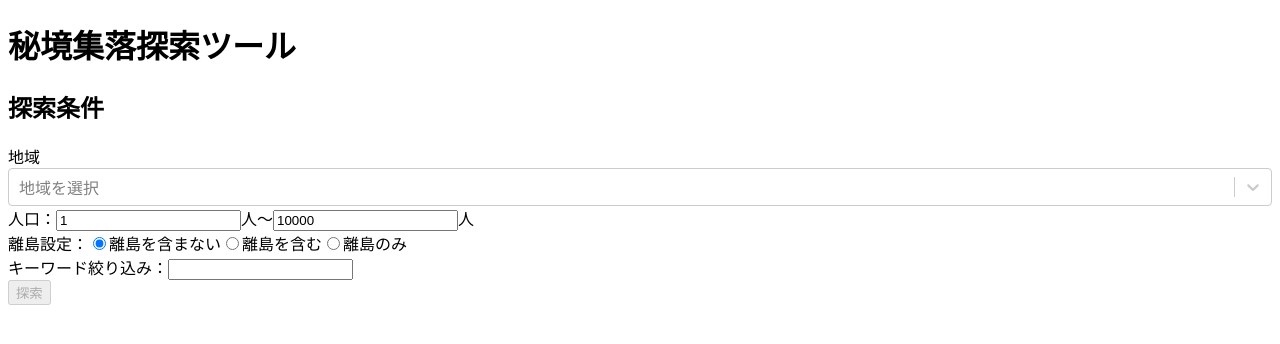
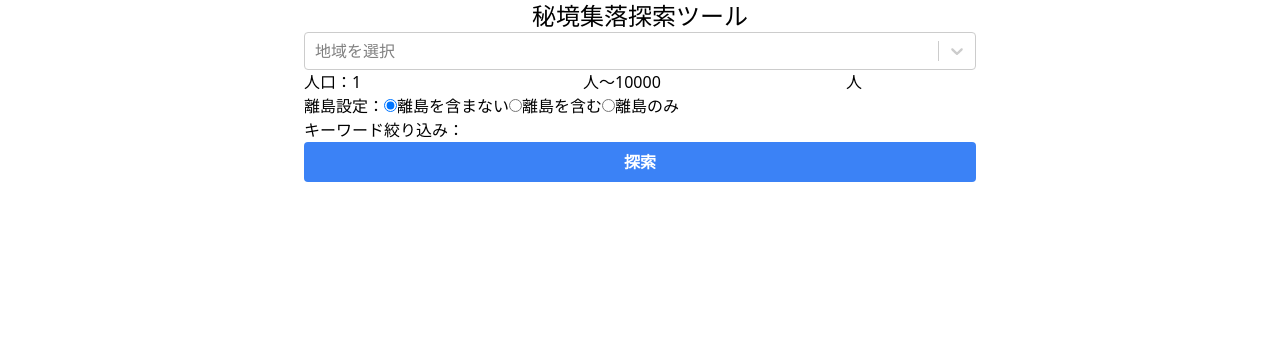
Before and after one commit to ogawa-tomo/search-isolated-villages-2-front, a Next.js app: page / in a window 1280 px wide. Shown: the top 344 px of the page. Built offline with nearby package versions, Linux system fonts and the light colour scheme.

Commit message:
taiwindcssの導入

```diff
--- a/package.json
+++ b/package.json
@@ -8,6 +8,9 @@
   "devDependencies": {
     "@types/node": "20.5.0",
     "@types/react": "18.2.20",
+    "autoprefixer": "^10.4.15",
+    "postcss": "^8.4.29",
+    "tailwindcss": "^3.3.3",
     "typescript": "5.1.6"
   },
   "dependencies": {
--- /dev/null
+++ b/postcss.config.js
@@ -0,0 +1,6 @@
+module.exports = {
+  plugins: {
+    tailwindcss: {},
+    autoprefixer: {},
+  },
+}
--- /dev/null
+++ b/src/app/globals.css
@@ -0,0 +1,3 @@
+@tailwind base;
+@tailwind components;
+@tailwind utilities;
--- a/src/app/layout.tsx
+++ b/src/app/layout.tsx
@@ -1,3 +1,5 @@
+import './globals.css';
+
 export default function RootLayout({
   children,
 }: {
@@ -5,7 +7,11 @@ export default function RootLayout({
 }) {
   return (
     <html lang="en">
-      <body>{children}</body>
+      <body>
+        <div className='mx-auto max-w-2xl'>
+          {children}
+        </div>
+      </body>
     </html>
   )
 }
--- a/src/app/page.tsx
+++ b/src/app/page.tsx
@@ -3,7 +3,7 @@ import VillageSearchForm from "@/components/VillageSearchForm";
 export default function Page() {
   return (
     <>
-      <h1>秘境集落探索ツール</h1>
+      <h1 className="text-center text-2xl">秘境集落探索ツール</h1>
       <VillageSearchForm />
     </>
   )
--- a/src/components/VillageSearchForm.tsx
+++ b/src/components/VillageSearchForm.tsx
@@ -112,8 +112,6 @@ const VillageSearchForm = () => {
 
   return (
     <>
-      <h2>探索条件</h2>
-      地域
       <Select
         placeholder='地域を選択'
         defaultValue={null}
@@ -162,6 +160,7 @@ const VillageSearchForm = () => {
       <br />
 
       <button
+        className="bg-blue-500 hover:bg-blue-700 text-white font-bold py-2 px-4 rounded w-full"
         type="button"
         onClick={() => router.push(searchPath(
           region,
--- /dev/null
+++ b/tailwind.config.js
@@ -0,0 +1,10 @@
+/** @type {import('tailwindcss').Config} */
+module.exports = {
+  content: [
+    "./src/**/*.{js,ts,jsx,tsx,mdx}",
+  ],
+  theme: {
+    extend: {},
+  },
+  plugins: [],
+}
```
Also changed, not shown: 2 other files (tests, documents, lock files or other folders).
